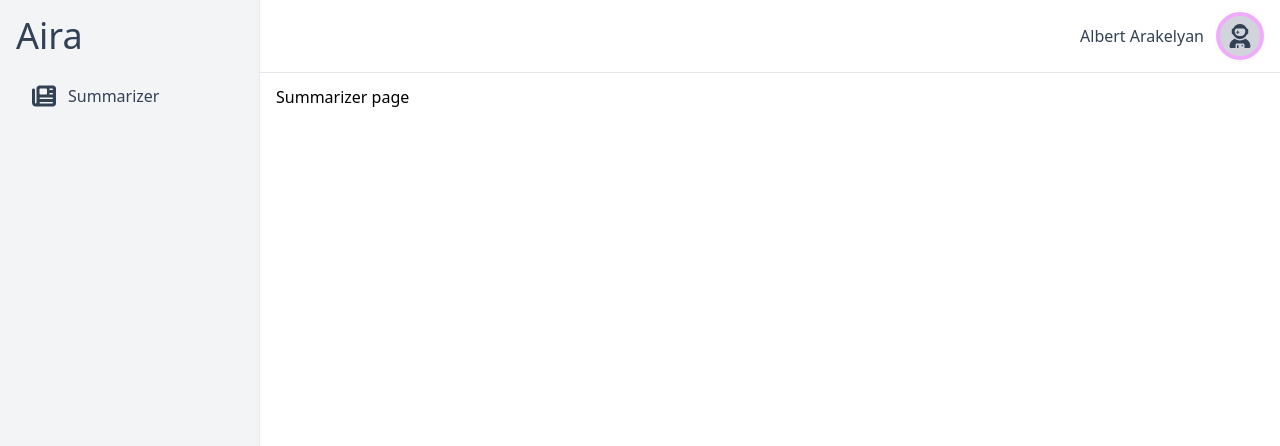
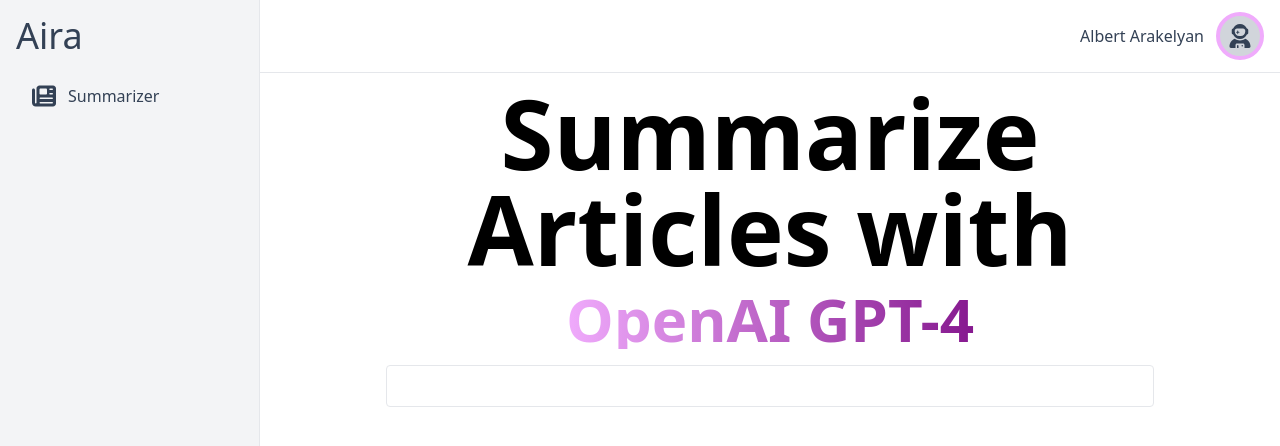
Before and after one commit to AlbertArakelyan/aira, a React (Create React App) app in the folder client/: page / in a window 1280 px wide. Shown: the top 446 px of the page. Built offline with nearby package versions, Linux system fonts and the light colour scheme.

Commit message:
added Input component

```diff
--- /dev/null
+++ b/client/src/components/UI/Input/index.tsx
@@ -0,0 +1,19 @@
+import { FC } from 'react';
+
+// Types
+import { IInputProps } from './types';
+
+
+const Input: FC<IInputProps> = ({
+  color = 'primary',
+  shade = '500',
+  error,
+  className = '',
+  ...props
+}) => {
+  return (
+    <input className={`border border-${color}-${shade} rounded outline-none p-2 ${className}`} {...props} />
+  );
+};
+
+export default Input;
--- a/client/src/components/index.ts
+++ b/client/src/components/index.ts
@@ -10,3 +10,4 @@
 
 // UI
 export { default as Avatar } from './UI/Avatar';
+export { default as Input } from './UI/Input';
--- a/client/src/pages/user/Summarizer/index.tsx
+++ b/client/src/pages/user/Summarizer/index.tsx
@@ -1,7 +1,23 @@
+// Components
+import { Input } from '../../../components';
+
+
 const Summarizer = () => {
   return (
     <div>
-      Summarizer page
+      <div className="flex flex-col items-center jsutify-start max-w-[768px] mx-auto">
+        <div className="flex flex-col items-center justify-start text-center mb-4">
+          <h2 className="font-bold text-8xl mb-3">
+            Summarize Articles with
+          </h2>
+          <h3 className="font-semibold text-6xl bg-gradient-to-r from-secondary-300 to-secondary-800 bg-clip-text text-fill-color-transparent">
+            OpenAI GPT-4
+          </h3>
+        </div>
+        <Input
+          className="w-full"
+        />
+      </div>
     </div>
   );
 };
--- a/client/tailwind.config.js
+++ b/client/tailwind.config.js
@@ -1,4 +1,5 @@
-const colors = require('tailwindcss/colors')
+const colors = require('tailwindcss/colors');
+const plugin = require('tailwindcss/plugin');
 
 /** @type {import('tailwindcss').Config} */
 module.exports = {
@@ -15,5 +16,13 @@
     },
     extend: {},
   },
-  plugins: [],
+  plugins: [
+    plugin(function({ addUtilities }) {
+      addUtilities({
+        '.text-fill-color-transparent': {
+          WebkitTextFillColor: 'transparent',
+        },
+      });
+    }),
+  ],
 }
```
Also changed, not shown: client/src/components/UI/Input/types.d.ts (added, +7 -0 lines).
